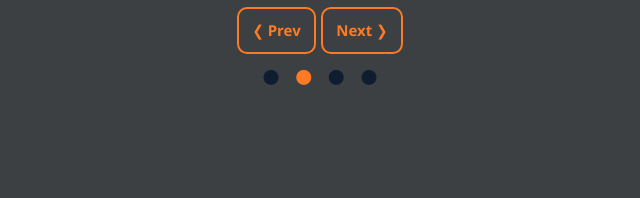
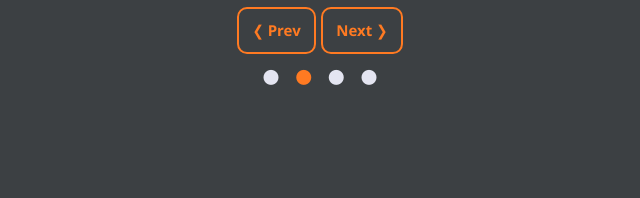
Before and after one commit to julian-c-dev/WEB_Portfolio-official, a plain HTML site: page public/index.html in a window 1280 px wide. Shown: the part 2235-2433 px from the top of the page, 345-985 px from the left. Drawn offline with nearby package versions, Linux system fonts and the light colour scheme; a web font is replaced by a local one.

Commit message:
Updated --button colors

```diff
--- a/app/css/_03-elements.scss
+++ b/app/css/_03-elements.scss
@@ -247,7 +247,7 @@ body.dark-theme {
   --color-btn-hover: var(--color-accent-opacity);
   --section-heading: var(--color-lightest);
   --section-content: var(--color-content-darkness);
-  --button: var(--color-primary-lighter);
+  --button: var(--color-content-lighter);
   // Skills section
   --card-skills: var(--color-primary);
   --card-skills-hover: var(--color-primary);
```
Also changed, not shown: app/css/import.css.
